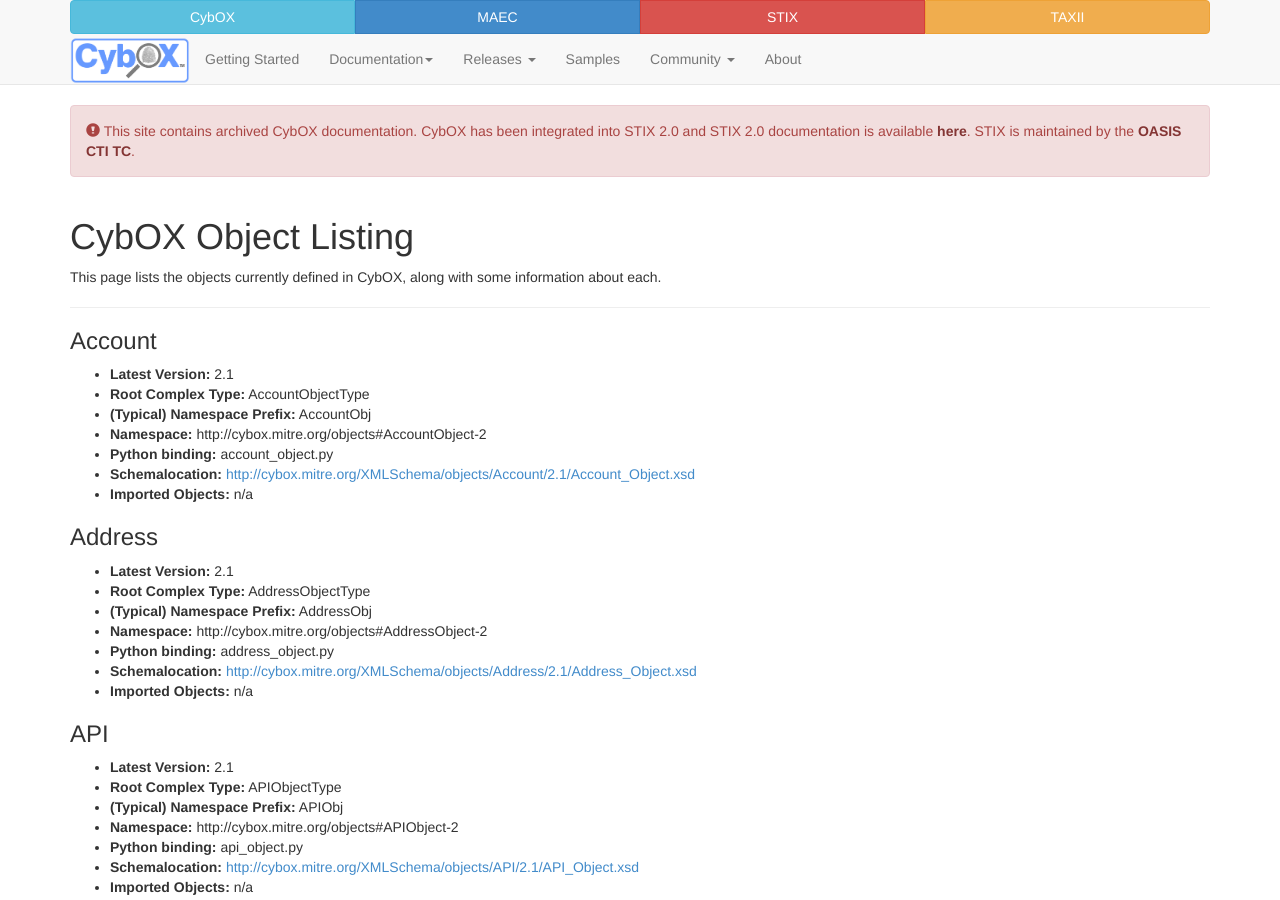
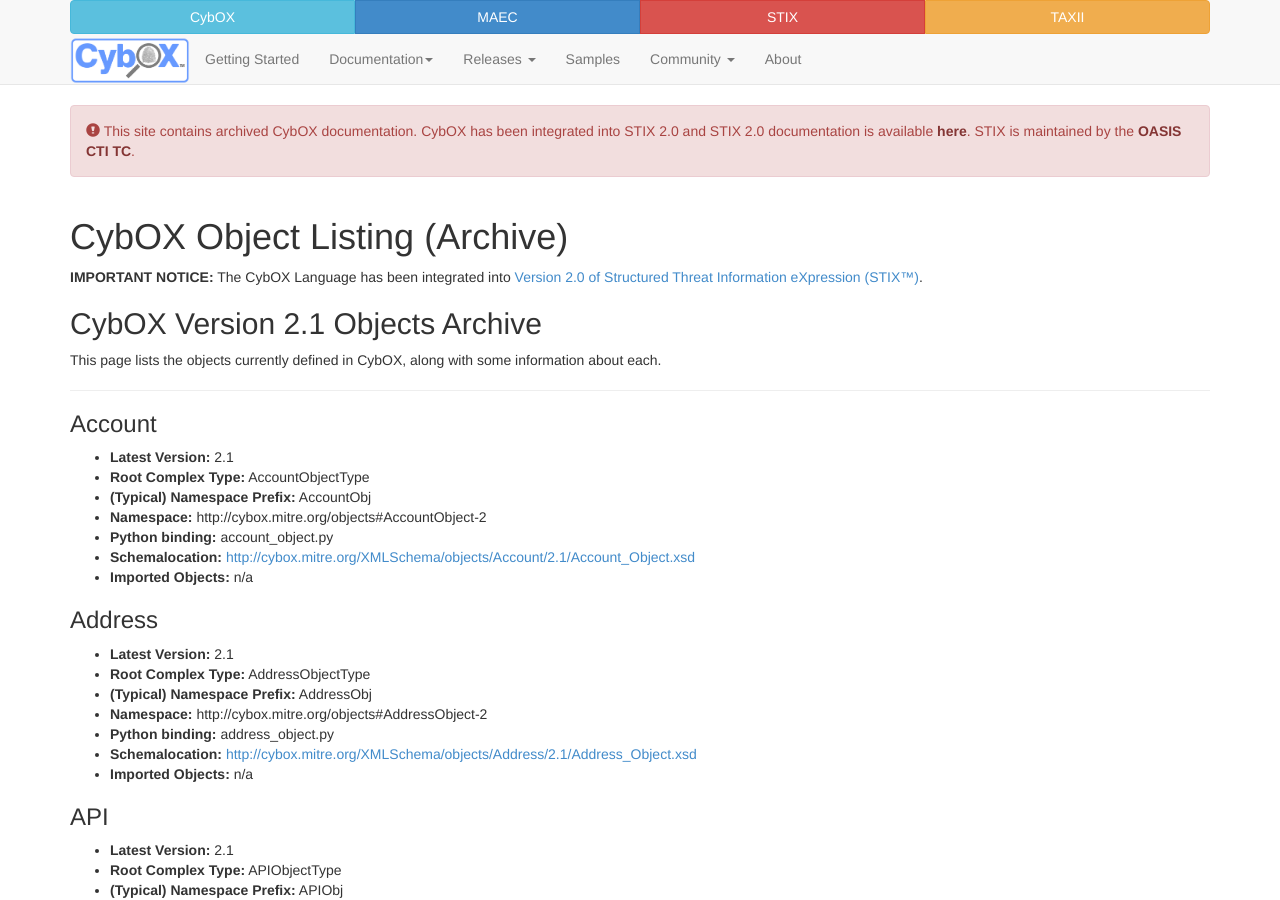
Before and after one commit to CybOXProject/cyboxproject.github.io, a Jekyll site: the page built from documentation/objects/index.md, in a window 1280 px wide and 900 px high. Built offline with Jekyll 4.4.1, drawn with Linux system fonts in a browser that asks for light colours.

Commit message:
Updated Current Objects page
Added a sentence noting that this was a CybOX v2.1 archive page, and that CybOX has been been integrated into STIX 2.0.

```diff
--- a/documentation/objects/index.md
+++ b/documentation/objects/index.md
@@ -1,10 +1,13 @@
 ---
 layout: flat
-title: CybOX Object Listing
+title: CybOX Object Listing (Archive)
 ---
 
-This page lists the objects currently defined in CybOX, along with some
-information about each.
+**IMPORTANT NOTICE:** The CybOX Language has been integrated into [Version 2.0 of Structured Threat Information eXpression (STIX™)](https://oasis-open.github.io/cti-documentation/).
+
+## CybOX Version 2.1 Objects Archive
+
+This page lists the objects currently defined in CybOX, along with some information about each.
 
 ***
 
```
